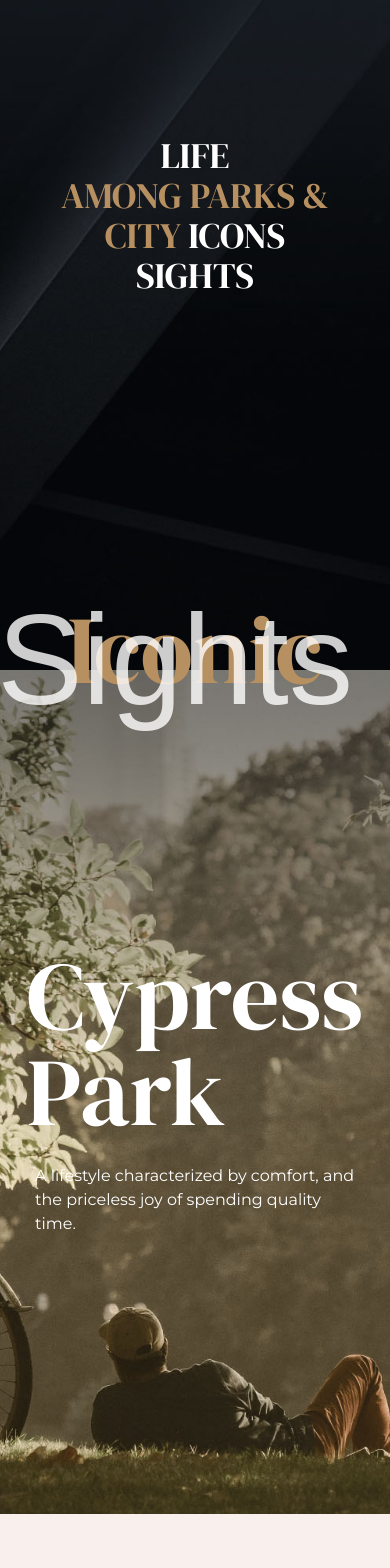
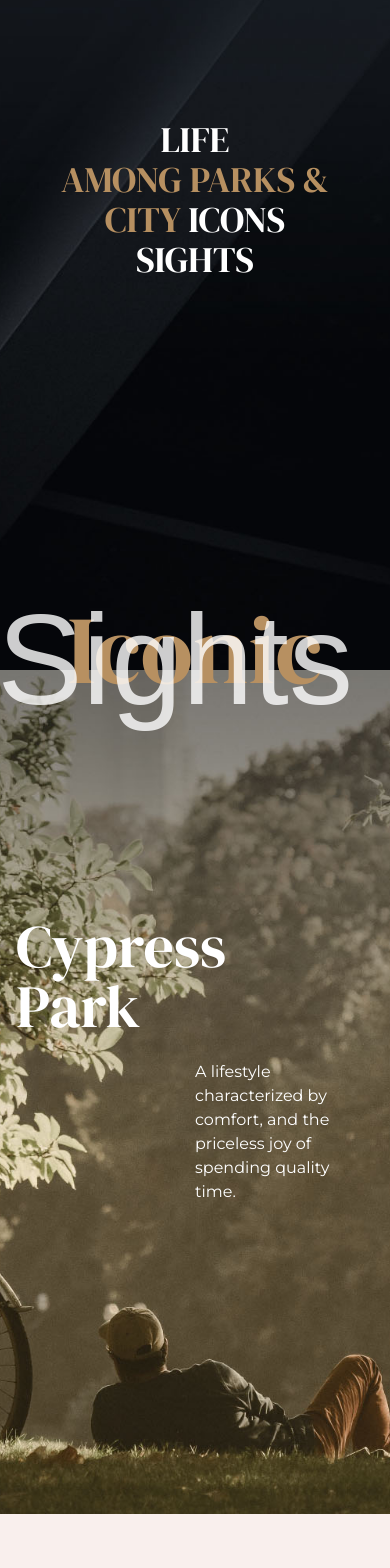
Before and after one commit to itsMartinDev/real-state-app, a Next.js app: page / in a window 390 px wide. Shown: the part 1100-2668 px from the top of the page. Built offline with nearby package versions, Linux system fonts and the light colour scheme; a web font is replaced by a local one.

Commit message:
feat: add parallax effect to some covers

```diff
--- a/components/CypressParkCover.tsx
+++ b/components/CypressParkCover.tsx
@@ -1,32 +1,51 @@
-import React from 'react'
+'use client'
+import React, { useRef } from 'react'
+
+import { motion, useScroll, useTransform } from "framer-motion"
+
+
 import RevealWrapper from './RevealWrapper'
 
 const CypressParkCover = () => {
+
+
+
+   const ref = useRef(null);
+
+   const { scrollYProgress } = useScroll({
+      target: ref,
+      offset: ["start start", "end start"]
+   });
+
+   const textY = useTransform(scrollYProgress, [0, 1], ["0%", "50%"])
+
+
+
    return (
-      <div className='custom-bg-park-cover'>
+      <div ref={ref} className='custom-bg-park-cover'>
 
 
 
          <div className='container h-screen'>
 
-            <div className='h-full flex flex-col justify-center items-center'>
+            <div className='h-full flex flex-col justify-center sm:items-center'>
 
-               <div className='font-serif text-8xl text-white  '>
+               <motion.div style={{ y: textY }} className='font-serif text-6xl sm:text-8xl text-white -mt-16 '>
                   <div>
                      Cypress
                   </div>
                   <div>
                      Park
                   </div>
-               </div>
+               </motion.div >
 
-               <div className='grid grid-cols-1 md:grid-cols-2 mt-6 md:mt-16'>
+               <div className='grid grid-cols-2 mt-6 md:mt-16'>
 
                   <div></div>
                   <RevealWrapper delay={0.25}>
-                     <div className='text-white max-w-xs font-body'>
+                     <motion.div style={{ y: textY }} className='text-white max-w-xs font-body'>
                         A lifestyle characterized by comfort, and the priceless joy of spending quality time.
-                     </div>
+                     </motion.div>
                   </RevealWrapper>
 
                </div>
--- a/components/LifeAmongParksCover.tsx
+++ b/components/LifeAmongParksCover.tsx
@@ -1,21 +1,39 @@
-import React from 'react'
+'use client'
+import React, { useRef } from 'react'
+
+import { motion, useScroll, useTransform } from "framer-motion"
+
+
 
 const LifeAmongParksCover = () => {
+
+
+   const ref = useRef(null);
+
+   const { scrollYProgress } = useScroll({
+      target: ref,
+      offset: ["start start", "end start"]
+   });
+
+   const textY = useTransform(scrollYProgress, [0, 1], ["0%", "50%"])
+
+
+
   return (
-    <div className='custom-bg-cover h-screen'>
+    <div ref={ref} className='custom-bg-cover h-screen'>
 
 
       <div className="container text-white uppercase font-serif text-4xl md:text-6xl h-full flex justify-center items-center">
-         <div className='flex flex-col justify-center items-center  '>
+         <motion.div  className='flex flex-col justify-center items-center  '  style={{ y: textY }}>
 
 
-            <div className='-mt-16'>
+            <div className='-mt-24'>
                Life
             </div>
             <div className='text-main-color'>Among parks &</div>
             <div><span className='text-main-color'>city</span> icons</div>
             <div>sights</div>
-         </div>
+         </motion.div >
 
 
 
--- a/components/MakeYourChoiceCover.tsx
+++ b/components/MakeYourChoiceCover.tsx
@@ -11,7 +11,7 @@ const MakeYourChoiceCover = () => {
         <div className='relative w-full'>
 
 
-          <div className='absolute-center'>
+          <div className='absolute-center hidden md:flex'>
             <RevealWrapper delay={0.75}>
               <div className='text-main-color font-cursive text-8xl opacity-40'>
                 Make your choice
@@ -42,22 +42,7 @@ const MakeYourChoiceCover = () => {
             }
           </div>
 
-
-
-
-
-
-
-
-
         </div>
-
-
-
-
-
-
-
 
       </div>
     </div>
--- a/tailwind.config.ts
+++ b/tailwind.config.ts
@@ -20,7 +20,8 @@ const config: Config = {
       'white' : '#ffffff',
       'black' : '#181d23',
       'yellow' : '#ffbf00',
-      'light-pink' : '#f9efed'
+      'light-pink' : '#f9efed',
+      'light-black' : '#242b34'
     },
     fontFamily: {
       body: ['var(--font-montserrat)'],
```
Also changed, not shown: components/Footer.tsx (+5 -2 lines).
